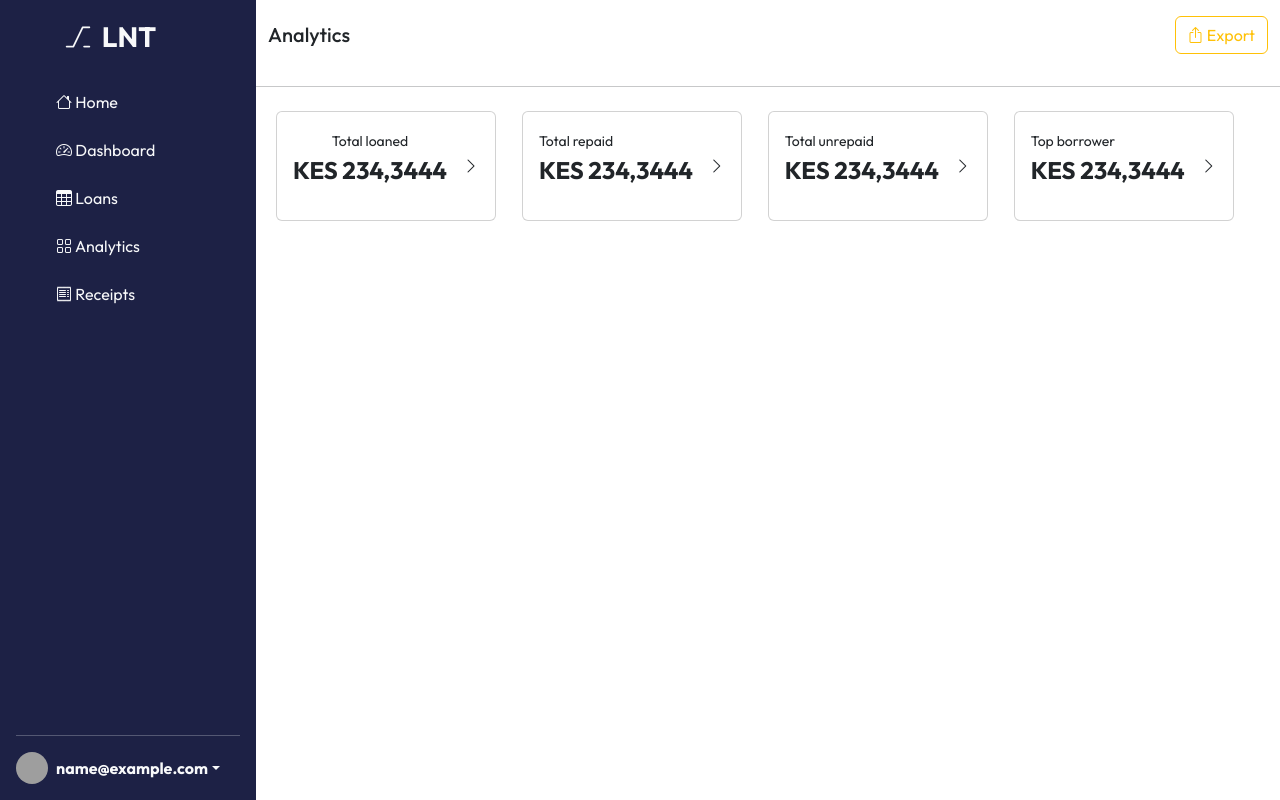
After one commit to Edu58/LoansTracker, a Django app: page /analytics/ in a window 1280 px wide. The commit adds this page. Run offline with Django 4.2, Linux system fonts and the light colour scheme; the visitor is signed in with stand-in values (Sample User, id 1); some libraries are stand-ins or nearby versions; grey boxes are pictures that could not be loaded.

Commit message:
feat: add analytics

```diff
--- a/LoansTrackProject/settings.py
+++ b/LoansTrackProject/settings.py
@@ -46,7 +46,6 @@ INSTALLED_APPS = [
     "django.contrib.humanize",
     "debug_toolbar",
     "django_bootstrap5",
-    "django_bootstrap_icons",
     "main",
 ]
 
--- a/main/forms.py
+++ b/main/forms.py
@@ -42,6 +42,12 @@ class UserLoginForm(forms.ModelForm):
         )
 
 
+class ProfileUpdateForm(forms.ModelForm):
+    class Meta:
+        model = User
+        fields = ("email", "first_name", "last_name")
+
+
 class AddLoanForm(forms.ModelForm):
     from_date = forms.DateField(
         required=True,
--- a/main/urls.py
+++ b/main/urls.py
@@ -5,6 +5,8 @@ urlpatterns = [
     path("signup/", views.register_user, name="register"),
     path("login/", views.login_user, name="login"),
     path("dashboard/", views.dashboard, name="dashboard"),
+    path("profile/", views.profile_update, name="profile_update"),
     path("loans/", views.view_loans, name="view_loans"),
+    path("analytics/", views.view_analytics, name="view_analytics"),
     path("logout/", views.logout_user, name="logout"),
 ]
--- a/main/views.py
+++ b/main/views.py
@@ -10,7 +10,7 @@ def register_user(request):
     if request.user.is_authenticated:
         return redirect("dashboard")
 
-    form = UserRegistrationForm()
+    form = UserRegistrationForm
 
     if request.method == "POST":
         form = UserRegistrationForm(request.POST)
@@ -29,7 +29,7 @@ def login_user(request):
     if request.user.is_authenticated:
         return redirect("dashboard")
 
-    form = UserLoginForm()
+    form = UserLoginForm
 
     if request.method == "POST":
         email = request.POST.get("email")
@@ -57,12 +57,35 @@ def logout_user(request):
     return redirect("login")
 
 
+@login_required(login_url="login")
 def dashboard(request):
-    return render(request, "dashboard.html")
+    total_loan = Loan.total_loan_amount(user=request.user)
+    context = {"total_loan": total_loan["total_loan"]}
+    return render(request, "dashboard.html", context)
 
 
+@login_required(login_url="login")
+def profile_update(request):
+    user = User.objects.get(id=request.user.id)
+    form = ProfileUpdateForm(instance=user)
+
+    if request.method == "POST":
+        form = ProfileUpdateForm(request.POST, instance=user)
+
+        if form.is_valid():
+            form.save()
+            messages.success(request, message="Profile updated successfully")
+            return redirect("profile_update")
+
+        messages.success(request, message=form.errors)
+
+    context = {"user": user, "form": form}
+    return render(request, "profile_update.html", context)
+
+
+@login_required(login_url="login")
 def view_loans(request):
-    form = AddLoanForm()
+    form = AddLoanForm
 
     if request.method == "POST":
         form = AddLoanForm(request.POST)
@@ -81,3 +104,8 @@ def view_loans(request):
     total_loan = Loan.total_loan_amount(user=request.user)
     context = {"loans": loans, "total_loan": total_loan["total_loan"], "form": form}
     return render(request, "loans.html", context)
+
+
+@login_required(login_url="login")
+def view_analytics(request):
+    return render(request, "analytics.html")
--- a/requirements.txt
+++ b/requirements.txt
@@ -3,7 +3,6 @@ backports.zoneinfo==0.2.1
 certifi==2022.12.7
 charset-normalizer==3.1.0
 Django==4.1.7
-django-bootstrap-icons==0.8.2
 django-bootstrap5==22.2
 django-debug-toolbar==3.8.1
 idna==3.4
--- /dev/null
+++ b/static/css/analytics.css
@@ -0,0 +1,9 @@
+.top-bar p {
+    font-weight: 500;
+}
+
+.analytics .summary-cards {
+    display: grid;
+    grid-template-columns: repeat(4, 1fr);
+    gap: 10px;
+}
--- /dev/null
+++ b/static/css/profile_update.css
@@ -0,0 +1,6 @@
+.top-bar p {
+    font-weight: 500;
+}
+.update-profile {
+    max-width: 30rem;
+}
--- /dev/null
+++ b/templates/analytics.html
@@ -0,0 +1,124 @@
+{% extends 'base.html' %}
+{% load django_bootstrap5 %}
+{% load static %}
+{% load humanize %}
+
+{% block title %}
+<title>Analytics</title>
+{% endblock title %}
+
+{% block styles %}
+{{block.super}}
+<link rel="stylesheet" href="https://cdnjs.cloudflare.com/ajax/libs/Chart.js/2.8.0/Chart.min.css" />
+<link rel="stylesheet" href="{% static 'css/analytics.css' %}">
+{% endblock styles %}
+
+{% block content %}
+<div class="top-bar">
+    <div class="container d-flex justify-content-between align-items-center pt-3">
+        <p class="fs-5">Analytics</p>
+        <p>
+            <button type="button" class="btn btn-outline-warning" data-bs-toggle="modal" data-bs-target="#addLoanModal">
+                <i class="bi-box-arrow-up"></i> Export
+            </button>
+        </p>
+
+    </div>
+    <hr>
+</div>
+
+<div class="container analytics">
+    <div class="top-cards d-flex">
+        <div class="summary-cards">
+            <div class="card m-2 text-center">
+                <div class="card-body d-flex justify-content-between align-items-center">
+                    <div>
+                        <small>Total loaned</small>
+                        <p class="fw-bold fs-4">KES 234,3444</p>
+                    </div>
+                    <div class="ms-3">
+                        <i class="bi bi-chevron-right"></i>
+                    </div>
+                </div>
+            </div>
+            <div class="card m-2">
+                <div class="card-body d-flex justify-content-between align-items-center">
+                    <div>
+                        <small>Total repaid</small>
+                        <p class="fw-bold fs-4">KES 234,3444</p>
+                    </div>
+                    <div class="ms-3">
+                        <i class="bi bi-chevron-right"></i>
+                    </div>
+                </div>
+            </div>
+            <div class="card m-2">
+                <div class="card-body d-flex justify-content-between align-items-center">
+                    <div>
+                        <small>Total unrepaid</small>
+                        <p class="fw-bold fs-4">KES 234,3444</p>
+                    </div>
+                    <div class="ms-3">
+                        <i class="bi bi-chevron-right"></i>
+                    </div>
+                </div>
+            </div>
+            <div class="card m-2">
+                <div class="card-body d-flex justify-content-between align-items-center">
+                    <div>
+                        <small>Top borrower</small>
+                        <p class="fw-bold fs-4">KES 234,3444</p>
+                    </div>
+                    <div class="ms-3">
+                        <i class="bi bi-chevron-right"></i>
+                    </div>
+                </div>
+            </div>
+        </div>
+
+        <!-- <div class="repayed-today">
+            <canvas id="myChart" width="250" height="250"></canvas>
+        </div> -->
+    </div>
+
+</div>
+
+{% block scripts%}
+{{block.super}}
+<script src="https://cdnjs.cloudflare.com/ajax/libs/Chart.js/2.8.0/Chart.bundle.min.js"> </script>
+
+<script>
+    window.onload = (e) => {
+        const ctx = document.getElementById('myChart');
+
+        const data = {
+            labels: [
+                'Loaned',
+                'Repaid',
+            ],
+            datasets: [{
+                label: 'Loaned vs Repaid',
+                data: [30, 70],
+                backgroundColor: [
+                    'rgb(255, 99, 132)',
+                    'rgb(54, 162, 235)',
+                ],
+                hoverOffset: 4
+            }]
+        };
+
+        new Chart(ctx, {
+            type: 'doughnut',
+            data: data,
+            options: {
+                scales: {
+                    y: {
+                        beginAtZero: true
+                    }
+                }
+            },
+        });
+    }
+</script>
+{% endblock scripts %}
+{% endblock content %}
--- a/templates/base.html
+++ b/templates/base.html
@@ -1,6 +1,5 @@
 <!DOCTYPE html>
 {% load django_bootstrap5 %}
-{% load bootstrap_icons %}
 {% load static %}
 <html lang="en">
 
@@ -10,6 +9,7 @@
     <meta name="viewport" content="width=device-width, initial-scale=1.0">
 
     {% bootstrap_css %}
+    <link rel="stylesheet" href="https://cdn.jsdelivr.net/npm/bootstrap-icons@1.3.0/font/bootstrap-icons.css">
     <link rel="stylesheet" href="{% static 'bootstrap_icons/css/bootstrap_icons.css' %}">
 
     <link rel="stylesheet" href="{% static 'css/base.css' %}">
@@ -26,16 +26,16 @@
 
     <section class="landing d-flex">
         <div class="sidebar d-flex flex-column flex-shrink-0 p-3 text-light min-vh-100" style="width: 20vw;">
-            <span class="mb-4">
+            <p class="mb-4 ms-5">
                 <a href="/" class="d-flex align-items-center mb-3 mb-md-0 me-md-auto text-light text-decoration-none">
                     {% include 'logo.html' %}
                 </a>
-            </span>
+            </p>
             <ul class="nav nav-pills flex-column mb-auto">
                 <li class="nav-item mb-2">
                     <a href="#" class="nav-link text-light" aria-current="page">
                         <svg class="bi me-2" width="16" height="16">
-                            {% bs_icon 'house' %}
+                            <i class="bi-house"></i>
                         </svg>
                         Home
                     </a>
@@ -43,7 +43,7 @@
                 <li class="nav-item mb-2">
                     <a href="{% url 'dashboard' %}" class="nav-link text-light">
                         <svg class="bi me-2" width="16" height="16">
-                            {% bs_icon 'speedometer2' %}
+                            <i class="bi-speedometer2"></i>
                         </svg>
                         Dashboard
                     </a>
@@ -51,15 +51,15 @@
                 <li class="nav-item mb-2">
                     <a href="{% url 'view_loans' %}" class="nav-link text-light">
                         <svg class="bi me-2" width="16" height="16">
-                            {% bs_icon 'table' %}
+                            <i class="bi-table"></i>
                         </svg>
                         Loans
                     </a>
                 </li>
                 <li class="nav-item mb-2">
-                    <a href="#" class="nav-link text-light">
+                    <a href="{% url 'view_analytics' %}" class="nav-link text-light">
                         <svg class="bi me-2" width="16" height="16">
-                            {% bs_icon 'grid' %}
+                            <i class="bi-grid"></i>
                         </svg>
                         Analytics
                     </a>
@@ -67,7 +67,7 @@
                 <li class="nav-item mb-2">
                     <a href="#" class="nav-link text-light">
                         <svg class="bi me-2" width="16" height="16">
-                            {% bs_icon 'receipt' %}
+                            <i class="bi-receipt"></i>
                         </svg>
                         Receipts
                     </a>
@@ -82,7 +82,7 @@
                 </a>
                 <ul class="dropdown-menu dropdown-menu-dark text-small shadow" aria-labelledby="dropdownUser1">
                     <li><a class="dropdown-item" href="#">Settings</a></li>
-                    <li><a class="dropdown-item" href="#">Profile</a></li>
+                    <li><a class="dropdown-item" href="{% url 'profile_update' %}">Profile</a></li>
                     <li>
                         <hr class="dropdown-divider">
                     </li>
--- a/templates/login.html
+++ b/templates/login.html
@@ -1,6 +1,5 @@
 <!DOCTYPE html>
 {% load django_bootstrap5 %}
-{% load bootstrap_icons %}
 {% load static %}
 <html lang="en">
 
@@ -59,7 +58,7 @@
 
             <div>
                 <button class="btn btn-outline-dark">
-                    {% bs_icon 'google' %} Google
+                    <i class="bi-google"></i> Google
                 </button>
             </div>
 
--- a/templates/logo.html
+++ b/templates/logo.html
@@ -1,2 +1 @@
-{% load bootstrap_icons %}
-<span class="logo fs-4"> {% bs_icon 'alt' size="1.8rem" %} <span class="ps-1 fw-bold">LNT</span></span>
+<span class="logo fs-3"> <i class="bi-alt"></i> <span class="ps-1 fw-bold">LNT</span></span>
--- a/templates/register.html
+++ b/templates/register.html
@@ -51,7 +51,7 @@
 
             <div>
                 <button class="btn btn-outline-dark">
-                    {% bs_icon 'google' %} Google
+                    <i class="bi-google"></i> Google
                 </button>
             </div>
 
```
Also changed, not shown: templates/dashboard.html (+6 -6 lines), templates/loans.html (+9 -7 lines), templates/profile_update.html (added, +45 -0 lines).
